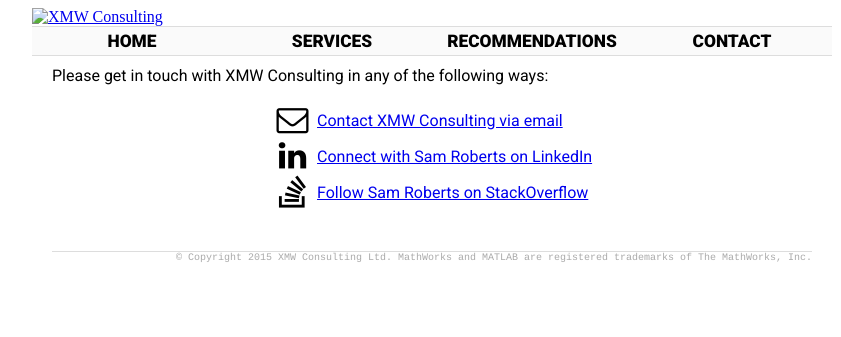
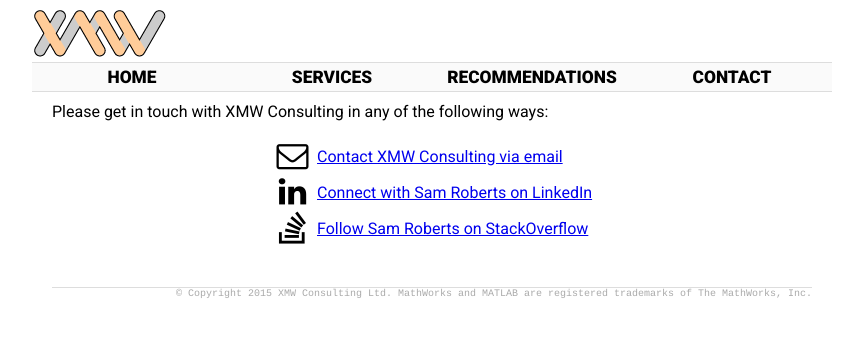
Before and after one commit to xmwconsulting/xmwconsulting.github.io, a Jekyll site: the page built from contact/index.html, in a window 1280 px wide. Shown: the top 337 px of the page, without its empty margins (208-1049 px from the left). Built offline with Jekyll 4.4.1, drawn with Linux system fonts in a browser that asks for light colours.

Commit message:
Correct logo link

```diff
--- a/_layouts/default.html
+++ b/_layouts/default.html
@@ -38,8 +38,8 @@
 
             <div id="header">
 
-                <a href="index.html">
-                    <img src="graphics/xmw-logo-clipped-135x50.png" width="135" height="50" alt="XMW Consulting">
+                <a href="/">
+                    <img src="/graphics/xmw-logo-clipped-135x50.png" width="135" height="50" alt="XMW Consulting">
                 </a>
                 <nav>
                     <ul>
```
